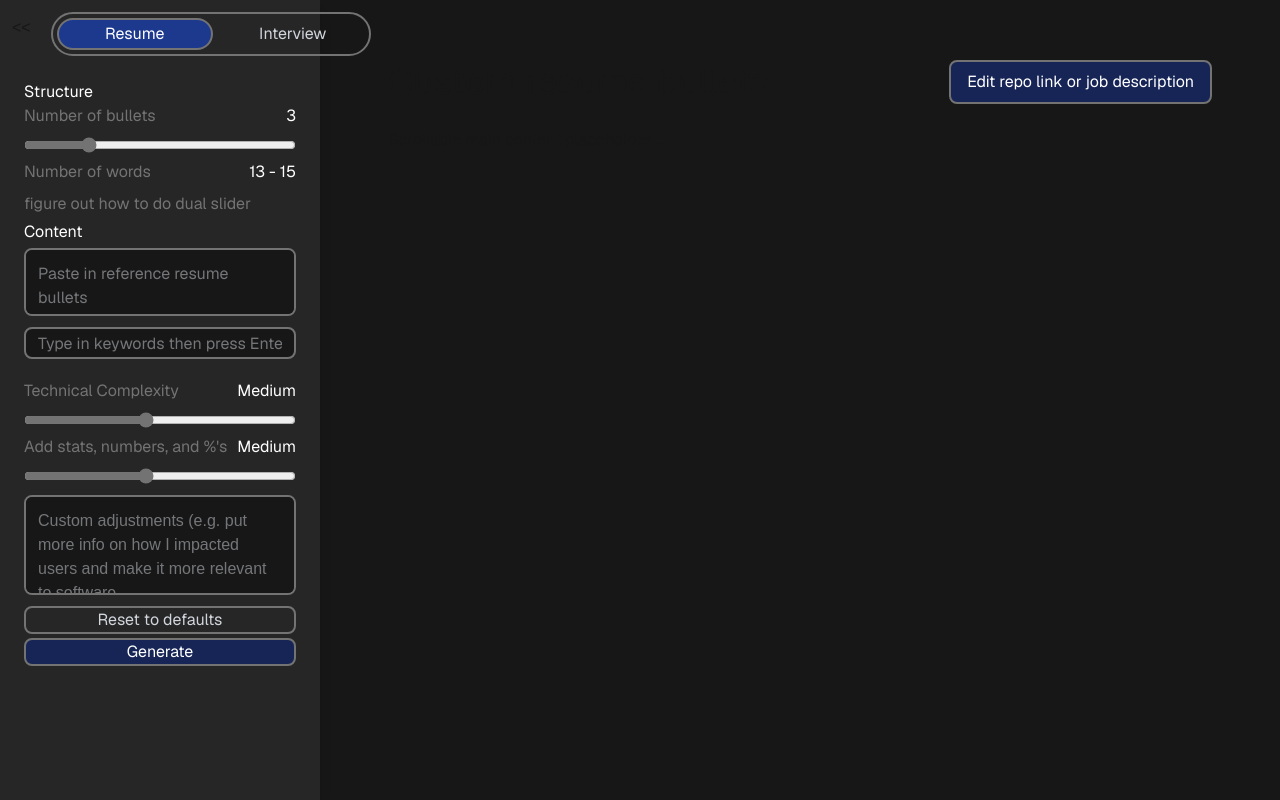
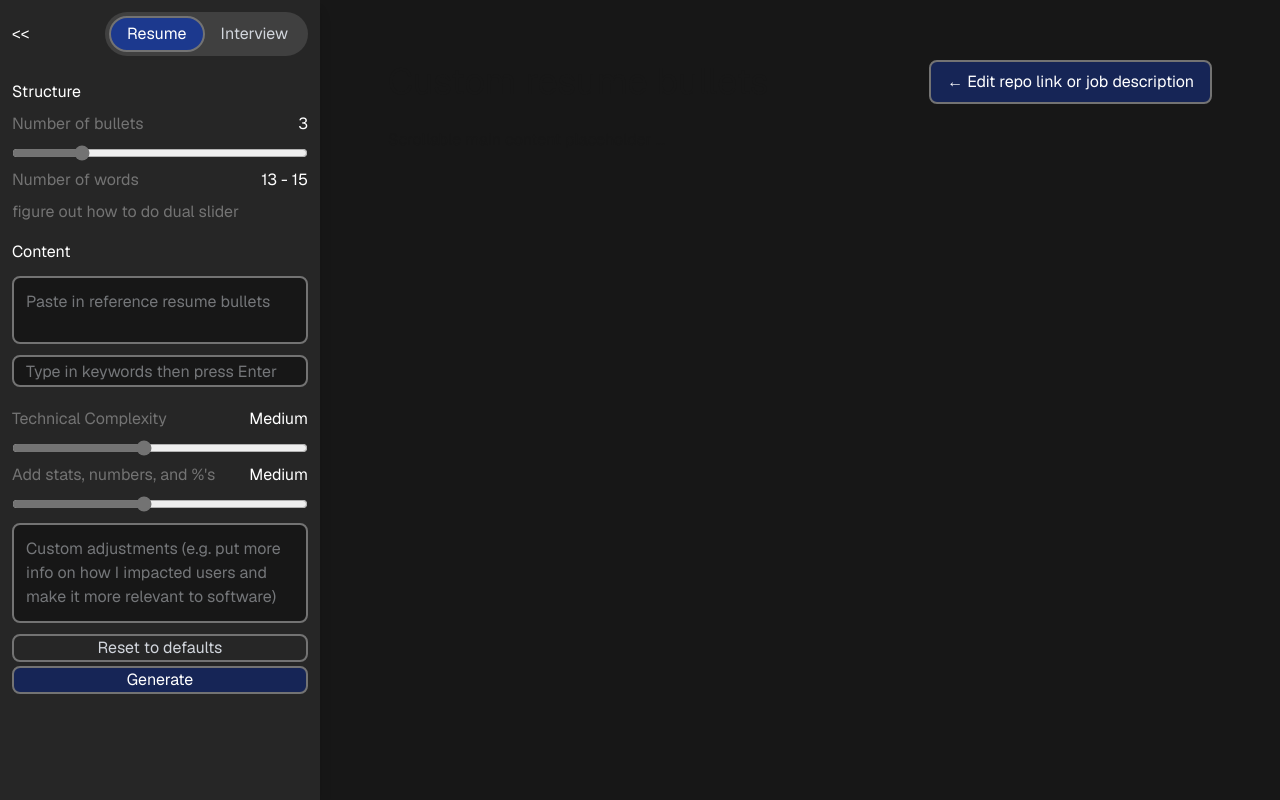
Before and after one commit to erinjhu/project-summarizer, a Next.js app in the folder frontend/: page /resume in a window 1280 px wide. Built offline with nearby package versions, Linux system fonts and the light colour scheme.

Commit message:
feat: ui formatting

```diff
--- a/frontend/src/app/resume/page.tsx
+++ b/frontend/src/app/resume/page.tsx
@@ -1,8 +1,6 @@
 "use client"
 import { useState } from "react"
 import { useRouter } from "next/navigation"
-import { Stats } from "fs";
-
 
 export default function Resume() {
     const [collapsed, setCollapsed] = useState(false);
@@ -18,59 +16,58 @@ export default function Resume() {
     const [refBullets, setRefBullets] = useState("");
 
     return (
-        <div className="bg-neutral-900 min-h-screen flex">
+        <div className="bg-neutral-900 min-h-screen flex font-sans">
 
             <div
                 className={`flex-shrink-0 top-0 bg-neutral-800 min-h-screen shadow-lg transition-all duration-300 ${collapsed ? "w-10" : "w-1/4"}`}
             >
-                <div className="flex items-center gap-2 ml-3">
+                {/* Collapse + Tabs Row */}
+                <div className="flex items-center justify-between p-3">
                     <button
                         onClick={() => setCollapsed((c) => !c)}
+                        className="text-white"
                     >
-                        {collapsed ? " ☰" : " <<"}
+                        {collapsed ? "☰" : "<<"}
                     </button>
-                    <div className="flex-1">
-                        <div className="justify-center mt-1 font-sans">
-                            <div className="mt-3 ml-3 w-80 flex rounded-full border-2 overflow-hidden border-neutral-500">
+
+                    {!collapsed && (
+                        <div className="flex bg-neutral-700 rounded-full p-1 w-max border-neutral-500">
                             <button
-                                    className={`flex-1 px-6 py-0.5 focus:outline-none ${
+                                className={`px-4 py-1 rounded-full ${
                                     selectedTab === "Resume"
-                                        ? "bg-blue-900 text-white rounded-full border-2 mx-1 my-1 border-neutral-500"
+                                        ? "bg-blue-900 text-white border-2 border-neutral-500"
                                         : "text-gray-300"
                                 }`}
-                                    onClick={
-                                        () => {
-                                            setSelectedTab("Resume")
-                                            router.push("/resume")
-                                        }
-                                    }
+                                onClick={() => {
+                                    setSelectedTab("Resume");
+                                    router.push("/resume");
+                                }}
                             >
                                 Resume
                             </button>
                             <button
-                                className={`flex-1 px-6 py-0.5 focus:outline-none ${
+                                className={`px-4 py-1 rounded-full ${
                                     selectedTab === "Interview"
-                                    ? "bg-blue-900 text-white rounded-full border-2 mx-1 my-1 border-neutral-500"
+                                        ? "bg-blue-900 text-white border-2 border-neutral-500"
                                         : "text-gray-300"
                                 }`}
                                 onClick={() => {
-                                    setSelectedTab("Interview")
-                                    router.push("/interview")
+                                    setSelectedTab("Interview");
+                                    router.push("/interview");
                                 }}
                             >
                                 Interview
                             </button>
                         </div>
+                    )}
                 </div>
-                    </div>
-                </div>
+
                 {!collapsed && (
-                    <div className="p-6">
-
+                    <div className="px-3">
                         {/* Structure */}
-                        <div className=" font-sans">
-                            <h2 className="text-white">Structure</h2>
-                            <div className="">
+                        <div className="font-sans mt-3">
+                            <h2 className="text-white mb-2">Structure</h2>
+                            <div>
                                 <div className="flex items-center justify-between mb-2">
                                     <span className="text-neutral-500">Number of bullets</span>
                                     <span className="text-white">{numBullets}</span>
@@ -90,9 +87,10 @@ export default function Resume() {
                                 <div className="text-neutral-500">figure out how to do dual slider</div>
                             </div>
                         </div>
+
                         {/* Content */}
-                        <div className="mt-1 font-sans">
-                            <h2 className="text-white">Content</h2>
+                        <div className="mt-4 font-sans">
+                            <h2 className="text-white mb-2">Content</h2>
                             <textarea
                                 value={refBullets}
                                 onChange={e => setRefBullets(e.target.value)}
@@ -105,7 +103,6 @@ export default function Resume() {
                                 onChange={e => setKeywordInput(e.target.value)}
                                 onKeyDown={e => {
                                     if (e.key === "Enter" && keywordInput.trim()) {
-                                        console.log(keywordInput.trim())
                                         setKeywords([...keywords, keywordInput.trim()]);
                                         setKeywordInput("");
                                     }
@@ -163,10 +160,12 @@ export default function Resume() {
                                 className="w-full accent-neutral-500"
                             />
                         </div>
+
                         <textarea
-                                placeholder="Custom adjustments (e.g. put more info on how I impacted users and make it more relevant to software"
+                            placeholder="Custom adjustments (e.g. put more info on how I impacted users and make it more relevant to software)"
                             className="w-full h-25 mt-1 bg-neutral-900 text-gray-300 border-2 border-neutral-500 rounded-lg p-3 resize-none"
                         />
+
                         <div className="mt-1 flex flex-col gap-1">
                             <button
                                 className="w-full py-0.3 rounded-lg border-2 border-neutral-500 text-gray-300 font-sans hover:bg-neutral-500"
@@ -196,21 +195,20 @@ export default function Resume() {
                     </div>
                 )}
             </div>
+
             <div className="flex-1 overflow-y-auto mt-15 m-17 font-sans">
                 <div className="flex items-center justify-between mb-6">
                     <h1 className="text-4xl text-left">Custom resume bullets</h1>
                     <button
                         className="px-4 py-2 rounded-lg bg-blue-950 border-2 border-neutral-500 text-white font-sans hover:bg-blue-940"
                         onClick={() => {
-                            // Edit repo link logic here
                             router.push("/");
                         }}
                     >
-                        Edit repo link or job description
+                        ← Edit repo link or job description
                     </button>
                 </div>
                 <p>Scrollable main content placeholder ...</p>
-                {/* ...rest of your main content... */}
             </div>
         </div>
     );
```
Lines whose indentation alone changed are shown as unchanged.
